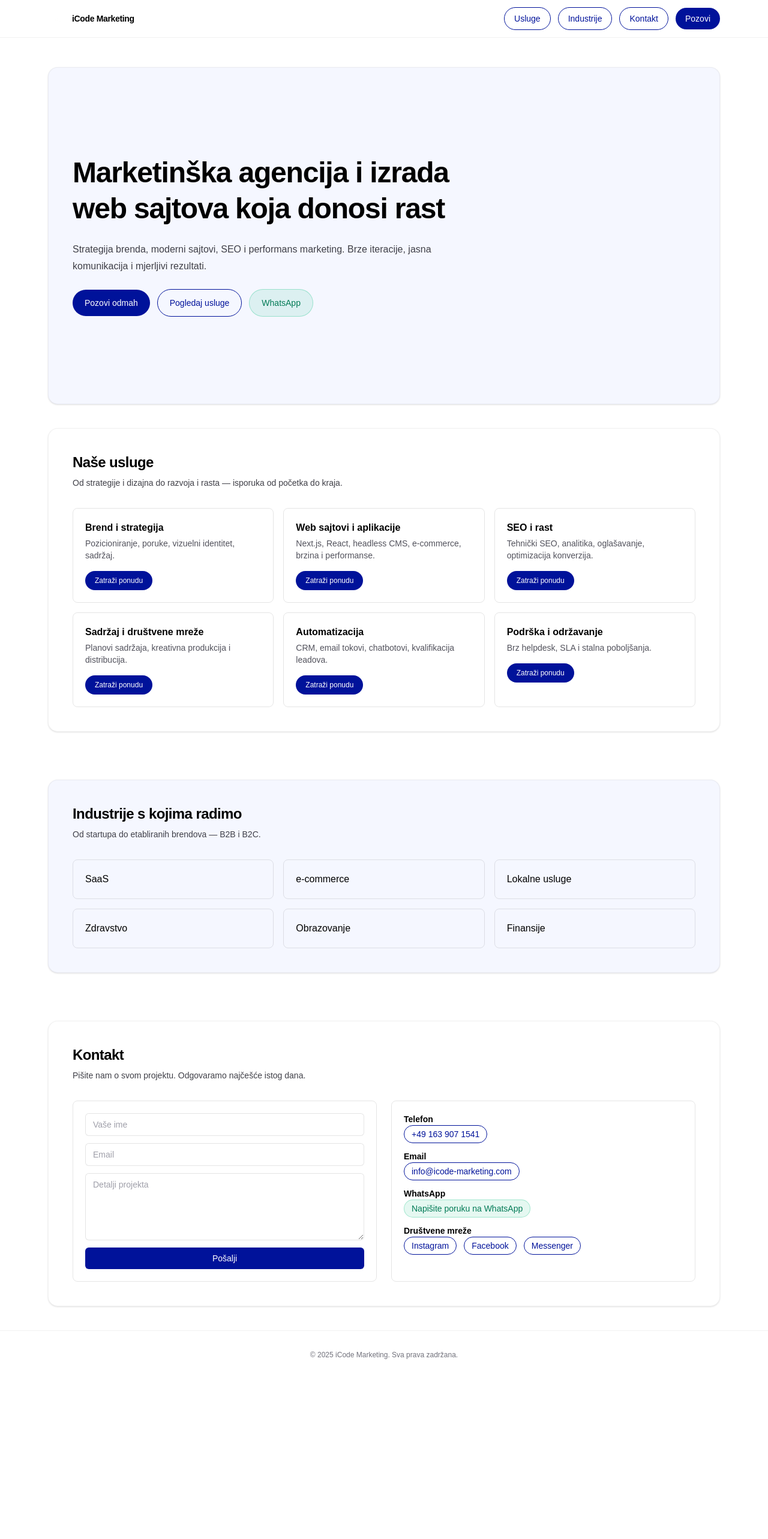
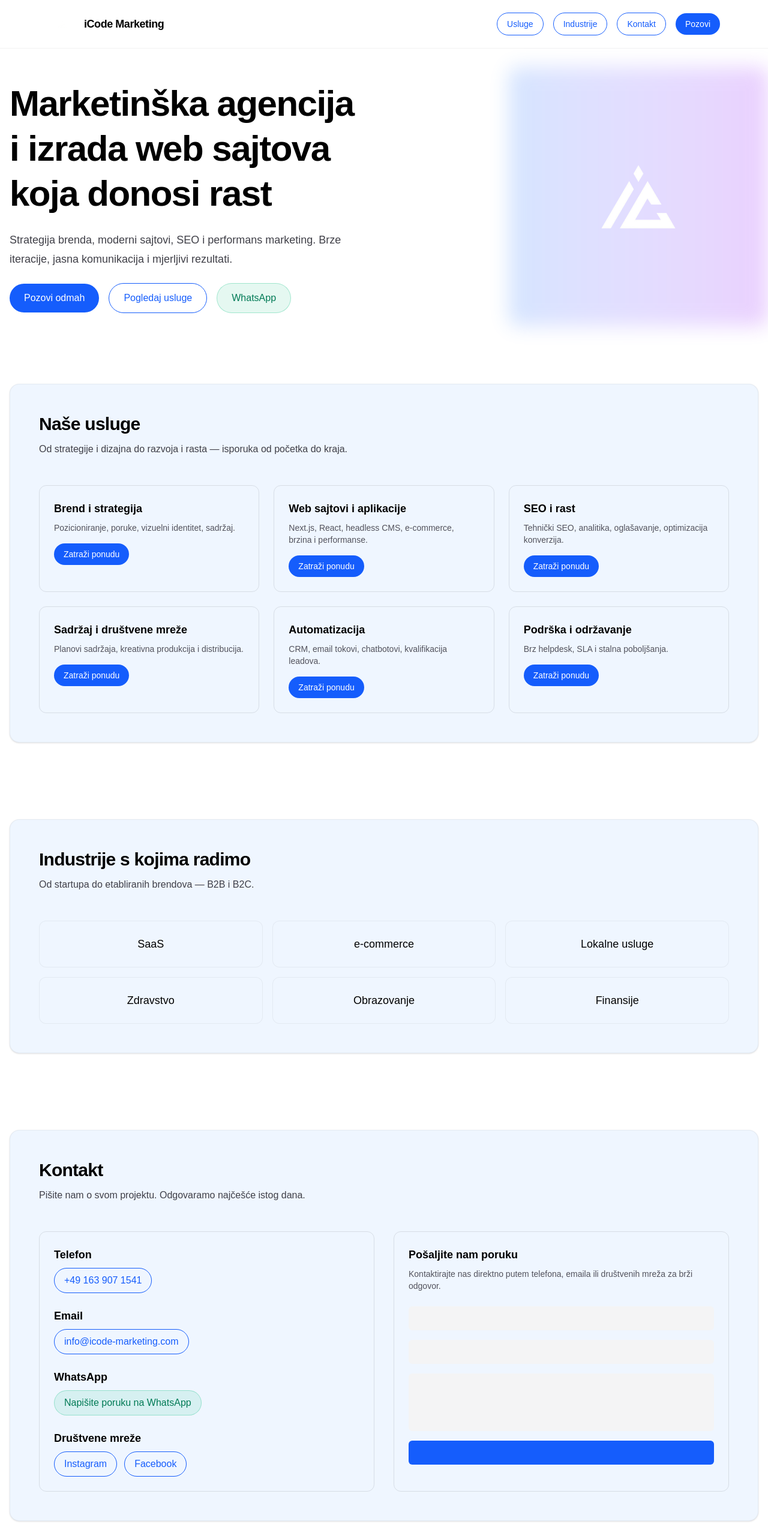
Before and after one commit to SergejNov/iCode-Portfolio, a Next.js app: page / in a window 1280 px wide. Shown: the top 2566 px of the page at 60% size. Before the commit the page ends 2299 px from the top, so only its background shows below. Built offline with nearby package versions, Linux system fonts and the light colour scheme.

Commit message:
ContactFormComp

```diff
--- /dev/null
+++ b/app/ContactForm.tsx
@@ -0,0 +1,73 @@
+"use client";
+
+import { useState } from 'react';
+
+export default function ContactForm() {
+  const [isLoading, setIsLoading] = useState(false);
+
+  const handleSubmit = async (e: React.FormEvent) => {
+    e.preventDefault();
+    setIsLoading(true);
+
+    const formData = new FormData(e.target as HTMLFormElement);
+    const data = {
+      name: formData.get('name'),
+      email: formData.get('email'),
+      message: formData.get('message')
+    };
+
+    try {
+      const response = await fetch('/api/contact', {
+        method: 'POST',
+        headers: {
+          'Content-Type': 'application/json',
+        },
+        body: JSON.stringify(data),
+      });
+
+      if (response.ok) {
+        alert('Poruka je uspješno poslana! Kontaktirat ćemo vas uskoro.');
+        (e.target as HTMLFormElement).reset();
+      } else {
+        alert('Došlo je do greške. Pokušajte ponovo.');
+      }
+    } catch (error) {
+      alert('Došlo je do greške. Pokušajte ponovo.');
+    } finally {
+      setIsLoading(false);
+    }
+  };
+
+  return (
+    <form onSubmit={handleSubmit} className="rounded-lg border border-black/10 p-5 dark:border-white/15">
+      <div className="grid gap-3">
+        <input
+          name="name"
+          className="rounded-md border border-black/10 bg-white px-3 py-2 text-sm outline-none placeholder:text-zinc-400 focus:border-blue-500 dark:border-white/20 dark:bg-black"
+          placeholder="Vaše ime"
+          required
+        />
+        <input
+          name="email"
+          className="rounded-md border border-black/10 bg-white px-3 py-2 text-sm outline-none placeholder:text-zinc-400 focus:border-blue-500 dark:border-white/20 dark:bg-black"
+          placeholder="Email"
+          type="email"
+          required
+        />
+        <textarea
+          name="message"
+          className="min-h-28 rounded-md border border-black/10 bg-white px-3 py-2 text-sm outline-none placeholder:text-zinc-400 focus:border-blue-500 dark:border-white/20 dark:bg-black"
+          placeholder="Detalji projekta"
+          required
+        />
+        <button
+          type="submit"
+          disabled={isLoading}
+          className="rounded-md bg-blue-600 px-4 py-2 text-sm font-medium text-white hover:bg-blue-700 disabled:opacity-50"
+        >
+          {isLoading ? 'Slanje...' : 'Pošalji'}
+        </button>
+      </div>
+    </form>
+  );
+}
--- a/app/page.tsx
+++ b/app/page.tsx
@@ -1,149 +1,169 @@
+
+
 import Image from "next/image";
-
+import ContactForm from "./ContactForm";
 export default function Home() {
   return (
     <div className="min-h-screen bg-white text-black dark:bg-black dark:text-zinc-50">
+      {/* Header */}
       <header className="fixed inset-x-0 top-0 z-50 border-b border-black/5 bg-white/80 backdrop-blur dark:border-white/10 dark:bg-black/60">
-        <div className="mx-auto flex max-w-6xl items-center justify-between px-4 py-3">
-          <div className="flex items-center gap-2">
-            <Image src="/iCodeLogo.png" alt="iCode Marketing logo" width={32} height={32} className="h-8 w-8 rounded" />
-            <span className="text-sm font-semibold tracking-tight">iCode Marketing</span>
+        <div className="mx-auto flex max-w-6xl items-center justify-between px-4 py-4">
+          <div className="flex items-center gap-3">
+            <Image
+              src="/iCodeLogo.png"
+              alt="iCode Marketing logo"
+              width={48}
+              height={48}
+              className="h-12 w-12"
+            />
+            <span className="text-lg font-semibold tracking-tight">iCode Marketing</span>
           </div>
-          <nav className="hidden items-center gap-3 text-sm font-medium sm:flex">
-            <a href="#services" className="rounded-full border border-[var(--brand)] px-4 py-2 text-[var(--brand)] transition hover:bg-[var(--brand-50)]">Usluge</a>
-            <a href="#coverage" className="rounded-full border border-[var(--brand)] px-4 py-2 text-[var(--brand)] transition hover:bg-[var(--brand-50)]">Industrije</a>
-            <a href="#contact" className="rounded-full border border-[var(--brand)] px-4 py-2 text-[var(--brand)] transition hover:bg-[var(--brand-50)]">Kontakt</a>
-            <a href="tel:+491639071541" className="rounded-full bg-[var(--brand)] px-4 py-2 text-white transition hover:opacity-90">Pozovi</a>
+
+          {/* Mobile Menu Button */}
+          <button
+            type="button"
+            className="sm:hidden rounded-lg p-2 hover:bg-gray-100 dark:hover:bg-gray-800"
+            aria-label="Toggle menu"
+          >
+            <svg className="h-6 w-6" fill="none" stroke="currentColor" viewBox="0 0 24 24">
+              <path strokeLinecap="round" strokeLinejoin="round" strokeWidth={2} d="M4 6h16M4 12h16M4 18h16" />
+            </svg>
+          </button>
+
+          {/* Desktop Navigation */}
+          <nav className="hidden items-center gap-4 text-sm font-medium sm:flex">
+            <a href="#services" className="rounded-full border border-blue-600 px-4 py-2 text-blue-600 transition hover:bg-blue-50 dark:border-blue-400 dark:text-blue-400 dark:hover:bg-blue-950">Usluge</a>
+            <a href="#coverage" className="rounded-full border border-blue-600 px-4 py-2 text-blue-600 transition hover:bg-blue-50 dark:border-blue-400 dark:text-blue-400 dark:hover:bg-blue-950">Industrije</a>
+            <a href="#contact" className="rounded-full border border-blue-600 px-4 py-2 text-blue-600 transition hover:bg-blue-50 dark:border-blue-400 dark:text-blue-400 dark:hover:bg-blue-950">Kontakt</a>
+            <a href="tel:+491639071541" className="rounded-full bg-blue-600 px-4 py-2 text-white transition hover:bg-blue-700 dark:bg-blue-500 dark:hover:bg-blue-600">Pozovi</a>
           </nav>
         </div>
       </header>
 
-      <main className="mx-auto max-w-6xl px-4">
-        <section id="hero" className="pt-24 sm:pt-28">
-          <div className="rounded-2xl border border-black/5 bg-[var(--brand-50)] p-6 shadow-sm dark:border-white/10 dark:bg-[var(--brand-100)] sm:p-10">
-            <div className="flex min-h-[60svh] flex-col items-start justify-center gap-6">
-              <h1 className="max-w-3xl text-balance text-4xl font-semibold leading-tight tracking-tight sm:text-5xl">
+      <main className="mx-auto max-w-7xl px-4 pt-20">
+        {/* Hero Section with Side Image */}
+        <section id="hero" className="py-8 sm:py-12">
+          <div className="grid grid-cols-1 items-center gap-8 lg:grid-cols-2">
+            {/* Text Content */}
+            <div className="flex flex-col items-start gap-6">
+              <h1 className="max-w-2xl text-balance text-4xl font-semibold leading-tight tracking-tight sm:text-5xl lg:text-6xl">
                 Marketinška agencija i izrada web sajtova koja donosi rast
               </h1>
-              <p className="max-w-2xl text-pretty text-base leading-7 text-zinc-700 dark:text-zinc-300">
+              <p className="max-w-xl text-pretty text-lg leading-8 text-zinc-700 dark:text-zinc-300">
                 Strategija brenda, moderni sajtovi, SEO i performans marketing. Brze iteracije, jasna komunikacija i mjerljivi rezultati.
               </p>
-              <div className="flex flex-wrap items-center gap-3">
-                <a href="tel:+491639071541" className="rounded-full bg-[var(--brand)] px-5 py-3 text-sm font-medium text-white transition hover:opacity-90">Pozovi odmah</a>
-                <a href="#services" className="rounded-full border border-[var(--brand)] px-5 py-3 text-sm font-medium text-[var(--brand)] hover:bg-[var(--brand-50)]">Pogledaj usluge</a>
-                <a href="https://wa.me/491639071541" target="_blank" rel="noopener noreferrer" className="rounded-full border border-emerald-500/30 bg-emerald-500/10 px-5 py-3 text-sm font-medium text-emerald-700 hover:bg-emerald-500/20 dark:text-emerald-300">WhatsApp</a>
+              <div className="flex flex-wrap items-center gap-4">
+                <a href="tel:+491639071541" className="rounded-full bg-blue-600 px-6 py-3 text-base font-medium text-white transition hover:bg-blue-700">Pozovi odmah</a>
+                <a href="#services" className="rounded-full border border-blue-600 px-6 py-3 text-base font-medium text-blue-600 hover:bg-blue-50 dark:border-blue-400 dark:text-blue-400 dark:hover:bg-blue-950">Pogledaj usluge</a>
+                <a href="https://wa.me/491639071541" target="_blank" rel="noopener noreferrer" className="rounded-full border border-emerald-500/30 bg-emerald-500/10 px-6 py-3 text-base font-medium text-emerald-700 hover:bg-emerald-500/20 dark:text-emerald-300">WhatsApp</a>
+              </div>
+            </div>
+
+            {/* Large Logo/Image */}
+            <div className="flex justify-center lg:justify-end">
+              <div className="relative">
+                <div className="absolute -inset-4 rounded-2xl bg-gradient-to-r from-blue-500 to-purple-600 opacity-20 blur-lg"></div>
+                <Image
+                  src="/iCodeLogo.png"
+                  alt="iCode Marketing"
+                  width={400}
+                  height={400}
+                  className="relative rounded-2xl object-contain"
+                  priority
+                />
               </div>
             </div>
           </div>
         </section>
 
-        <section id="services" className="scroll-mt-24 py-10">
-          <div className="rounded-2xl border border-black/5 bg-white p-6 shadow-sm dark:border-white/10 dark:bg-zinc-900 sm:p-10">
-            <h2 className="text-2xl font-semibold tracking-tight">Naše usluge</h2>
-            <p className="mt-2 max-w-2xl text-sm text-zinc-700 dark:text-zinc-300">
+        {/* Services Section */}
+        <section id="services" className="scroll-mt-20 py-16 sm:scroll-mt-24">
+          <div className="rounded-2xl border border-black/5 bg-blue-50 p-8 shadow-sm dark:border-white/10 dark:bg-blue-950/20 sm:p-12">
+            <h2 className="text-3xl font-semibold tracking-tight">Naše usluge</h2>
+            <p className="mt-3 max-w-2xl text-base text-zinc-700 dark:text-zinc-300">
               Od strategije i dizajna do razvoja i rasta — isporuka od početka do kraja.
             </p>
-            <div className="mt-8 grid gap-4 sm:grid-cols-2 lg:grid-cols-3">
-              <div className="rounded-lg border border-black/10 p-5 dark:border-white/15">
-                <h3 className="text-base font-semibold">Brend i strategija</h3>
-                <p className="mt-1 text-sm text-zinc-600 dark:text-zinc-300">Pozicioniranje, poruke, vizuelni identitet, sadržaj.</p>
+            <div className="mt-12 grid gap-6 sm:grid-cols-2 lg:grid-cols-3">
+              {[
+                { title: "Brend i strategija", desc: "Pozicioniranje, poruke, vizuelni identitet, sadržaj." },
+                { title: "Web sajtovi i aplikacije", desc: "Next.js, React, headless CMS, e‑commerce, brzina i performanse." },
+                { title: "SEO i rast", desc: "Tehnički SEO, analitika, oglašavanje, optimizacija konverzija." },
+                { title: "Sadržaj i društvene mreže", desc: "Planovi sadržaja, kreativna produkcija i distribucija." },
+                { title: "Automatizacija", desc: "CRM, email tokovi, chatbotovi, kvalifikacija leadova." },
+                { title: "Podrška i održavanje", desc: "Brz helpdesk, SLA i stalna poboljšanja." }
+              ].map((service, index) => (
+                <div key={index} className="rounded-xl border border-black/10 p-6 transition hover:shadow-md dark:border-white/15 dark:hover:shadow-zinc-800/50">
+                  <h3 className="text-lg font-semibold">{service.title}</h3>
+                  <p className="mt-2 text-sm text-zinc-600 dark:text-zinc-300">{service.desc}</p>
                   <div className="mt-4">
-                <a href="#contact" className="inline-block rounded-full bg-[var(--brand)] px-4 py-2 text-xs font-medium text-white hover:opacity-90">Zatraži ponudu</a>
+                    <a href="#contact" className="inline-block rounded-full bg-blue-600 px-4 py-2 text-sm font-medium text-white hover:bg-blue-700">Zatraži ponudu</a>
                   </div>
                 </div>
-              <div className="rounded-lg border border-black/10 p-5 dark:border-white/15">
-                <h3 className="text-base font-semibold">Web sajtovi i aplikacije</h3>
-                <p className="mt-1 text-sm text-zinc-600 dark:text-zinc-300">Next.js, React, headless CMS, e‑commerce, brzina i performanse.</p>
-                <div className="mt-4">
-                <a href="#contact" className="inline-block rounded-full bg-[var(--brand)] px-4 py-2 text-xs font-medium text-white hover:opacity-90">Zatraži ponudu</a>
+              ))}
             </div>
           </div>
-              <div className="rounded-lg border border-black/10 p-5 dark:border-white/15">
-                <h3 className="text-base font-semibold">SEO i rast</h3>
-                <p className="mt-1 text-sm text-zinc-600 dark:text-zinc-300">Tehnički SEO, analitika, oglašavanje, optimizacija konverzija.</p>
-                <div className="mt-4">
-                <a href="#contact" className="inline-block rounded-full bg-[var(--brand)] px-4 py-2 text-xs font-medium text-white hover:opacity-90">Zatraži ponudu</a>
+        </section>
+
+        {/* Coverage Section */}
+        <section id="coverage" className="scroll-mt-20 py-16 sm:scroll-mt-24">
+          <div className="rounded-2xl border border-black/5 bg-blue-50 p-8 shadow-sm dark:border-white/10 dark:bg-blue-950/20 sm:p-12">
+            <h2 className="text-3xl font-semibold tracking-tight">Industrije s kojima radimo</h2>
+            <p className="mt-3 max-w-2xl text-base text-zinc-700 dark:text-zinc-300">
+              Od startupa do etabliranih brendova — B2B i B2C.
+            </p>
+            <div className="mt-12 grid gap-4 sm:grid-cols-2 lg:grid-cols-3">
+              {['SaaS', 'e‑commerce', 'Lokalne usluge', 'Zdravstvo', 'Obrazovanje', 'Finansije'].map((industry, index) => (
+                <div key={index} className="rounded-xl border border-black/5 bg-blue-50 p-6 text-center text-lg font-medium dark:border-white/15 dark:bg-blue-950/20">
+                  {industry}
+                </div>
+              ))}
             </div>
           </div>
-              <div className="rounded-lg border border-black/10 p-5 dark:border-white/15">
-                <h3 className="text-base font-semibold">Sadržaj i društvene mreže</h3>
-                <p className="mt-1 text-sm text-zinc-600 dark:text-zinc-300">Planovi sadržaja, kreativna produkcija i distribucija.</p>
-                <div className="mt-4">
-                <a href="#contact" className="inline-block rounded-full bg-[var(--brand)] px-4 py-2 text-xs font-medium text-white hover:opacity-90">Zatraži ponudu</a>
+        </section>
+
+        {/* Contact Section */}
+        <section id="contact" className="scroll-mt-20 py-16 sm:scroll-mt-24">
+          <div className="rounded-2xl border border-black/5 bg-blue-50 p-8 shadow-sm dark:border-white/10 dark:bg-blue-950/20 sm:p-12">
+            <h2 className="text-3xl font-semibold tracking-tight">Kontakt</h2>
+            <p className="mt-3 max-w-2xl text-base text-zinc-700 dark:text-zinc-300">
+              Pišite nam o svom projektu. Odgovaramo najčešće istog dana.
+            </p>
+            <div className="mt-12 grid gap-8 lg:grid-cols-2">
+              <div className="rounded-xl border border-black/10 p-6 dark:border-white/15">
+                <div className="space-y-6">
+                  <div>
+                    <div className="text-lg font-semibold">Telefon</div>
+                    <a href="tel:+491639071541" className="mt-2 inline-block rounded-full border border-blue-600 px-4 py-2 text-blue-600 hover:bg-blue-50 dark:border-blue-400 dark:text-blue-400 dark:hover:bg-blue-950">+49 163 907 1541</a>
                   </div>
+                  <div>
+                    <div className="text-lg font-semibold">Email</div>
+                    <a href="mailto:info@icode-marketing.com" className="mt-2 inline-block rounded-full border border-blue-600 px-4 py-2 text-blue-600 hover:bg-blue-50 dark:border-blue-400 dark:text-blue-400 dark:hover:bg-blue-950">info@icode-marketing.com</a>
                   </div>
-              <div className="rounded-lg border border-black/10 p-5 dark:border-white/15">
-                <h3 className="text-base font-semibold">Automatizacija</h3>
-                <p className="mt-1 text-sm text-zinc-600 dark:text-zinc-300">CRM, email tokovi, chatbotovi, kvalifikacija leadova.</p>
-                <div className="mt-4">
-                <a href="#contact" className="inline-block rounded-full bg-[var(--brand)] px-4 py-2 text-xs font-medium text-white hover:opacity-90">Zatraži ponudu</a>
+                  <div>
+                    <div className="text-lg font-semibold">WhatsApp</div>
+                    <a href="https://wa.me/491639071541" target="_blank" rel="noopener noreferrer" className="mt-2 inline-block rounded-full border border-emerald-500/30 bg-emerald-500/10 px-4 py-2 text-emerald-700 hover:bg-emerald-500/20 dark:text-emerald-300">Napišite poruku na WhatsApp</a>
                   </div>
-              </div>
-              <div className="rounded-lg border border-black/10 p-5 dark:border-white/15">
-                <h3 className="text-base font-semibold">Podrška i održavanje</h3>
-                <p className="mt-1 text-sm text-zinc-600 dark:text-zinc-300">Brz helpdesk, SLA i stalna poboljšanja.</p>
-                <div className="mt-4">
-                <a href="#contact" className="inline-block rounded-full bg-[var(--brand)] px-4 py-2 text-xs font-medium text-white hover:opacity-90">Zatraži ponudu</a>
+                  <div>
+                    <div className="text-lg font-semibold">Društvene mreže</div>
+                    <div className="mt-2 flex flex-wrap gap-3">
+                      <a className="inline-block rounded-full border border-blue-600 px-4 py-2 text-blue-600 hover:bg-blue-50 dark:border-blue-400 dark:text-blue-400 dark:hover:bg-blue-950" href="https://www.instagram.com/icode.marketing" target="_blank" rel="noopener noreferrer">Instagram</a>
+                      <a className="inline-block rounded-full border border-blue-600 px-4 py-2 text-blue-600 hover:bg-blue-50 dark:border-blue-400 dark:text-blue-400 dark:hover:bg-blue-950" href="https://www.facebook.com/share/1A65FdQSPv/" target="_blank" rel="noopener noreferrer">Facebook</a>
                     </div>
                   </div>
                 </div>
               </div>
-        </section>
 
-        <section id="coverage" className="scroll-mt-24 py-10">
-          <div className="rounded-2xl border border-black/5 bg-[var(--brand-50)] p-6 shadow-sm dark:border-white/10 dark:bg-[var(--brand-100)] sm:p-10">
-            <h2 className="text-2xl font-semibold tracking-tight">Industrije s kojima radimo</h2>
-            <p className="mt-2 max-w-2xl text-sm text-zinc-700 dark:text-zinc-300">
-              Od startupa do etabliranih brendova — B2B i B2C.
+              {/* Contact Form Placeholder */}
+              <div className="rounded-xl border border-black/10 p-6 dark:border-white/15">
+                <p className="text-lg font-semibold">Pošaljite nam poruku</p>
+                <p className="mt-2 text-sm text-zinc-600 dark:text-zinc-300">
+                  Kontaktirajte nas direktno putem telefona, emaila ili društvenih mreža za brži odgovor.
                 </p>
-            <div className="mt-8 grid gap-4 sm:grid-cols-2 lg:grid-cols-3">
-              <div className="rounded-lg border border-black/10 p-5 dark:border-white/15">SaaS</div>
-              <div className="rounded-lg border border-black/10 p-5 dark:border-white/15">e‑commerce</div>
-              <div className="rounded-lg border border-black/10 p-5 dark:border-white/15">Lokalne usluge</div>
-              <div className="rounded-lg border border-black/10 p-5 dark:border-white/15">Zdravstvo</div>
-              <div className="rounded-lg border border-black/10 p-5 dark:border-white/15">Obrazovanje</div>
-              <div className="rounded-lg border border-black/10 p-5 dark:border-white/15">Finansije</div>
-            </div>
-          </div>
-        </section>
-
-        <section id="contact" className="scroll-mt-24 py-10">
-          <div className="rounded-2xl border border-black/5 bg-white p-6 shadow-sm dark:border-white/10 dark:bg-zinc-900 sm:p-10">
-            <h2 className="text-2xl font-semibold tracking-tight">Kontakt</h2>
-            <p className="mt-2 max-w-2xl text-sm text-zinc-700 dark:text-zinc-300">
-              Pišite nam o svom projektu. Odgovaramo najčešće istog dana.
-            </p>
-            <div className="mt-8 grid gap-6 sm:grid-cols-2">
-            <form className="rounded-lg border border-black/10 p-5 dark:border-white/15">
-              <div className="grid gap-3">
-                <input className="rounded-md border border-black/10 bg-white px-3 py-2 text-sm outline-none placeholder:text-zinc-400 focus:border-[var(--brand)] dark:border-white/20 dark:bg-black" placeholder="Vaše ime" />
-                <input className="rounded-md border border-black/10 bg-white px-3 py-2 text-sm outline-none placeholder:text-zinc-400 focus:border-[var(--brand)] dark:border-white/20 dark:bg-black" placeholder="Email" type="email" />
-                <textarea className="min-h-28 rounded-md border border-black/10 bg-white px-3 py-2 text-sm outline-none placeholder:text-zinc-400 focus:border-[var(--brand)] dark:border-white/20 dark:bg-black" placeholder="Detalji projekta" />
-                <button type="button" className="rounded-md bg-[var(--brand)] px-4 py-2 text-sm font-medium text-white hover:opacity-90">Pošalji</button>
-              </div>
-            </form>
-            <div className="rounded-lg border border-black/10 p-5 text-sm dark:border-white/15">
-              <div className="space-y-3">
-                <div>
-                  <div className="font-semibold">Telefon</div>
-                  <a href="tel:+491639071541" className="inline-block rounded-full border border-[var(--brand)] px-3 py-1 text-[var(--brand)] hover:bg-[var(--brand-50)]">+49 163 907 1541</a>
-                </div>
-                <div>
-                  <div className="font-semibold">Email</div>
-                  <a href="mailto:info@icode-marketing.com" className="inline-block rounded-full border border-[var(--brand)] px-3 py-1 text-[var(--brand)] hover:bg-[var(--brand-50)]">info@icode-marketing.com</a>
-                </div>
-                <div>
-                  <div className="font-semibold">WhatsApp</div>
-                  <a href="https://wa.me/491639071541" target="_blank" rel="noopener noreferrer" className="inline-block rounded-full border border-emerald-500/30 bg-emerald-500/10 px-3 py-1 text-emerald-700 hover:bg-emerald-500/20 dark:text-emerald-300">Napišite poruku na WhatsApp</a>
-                </div>
-                <div>
-                  <div className="font-semibold">Društvene mreže</div>
-                  <div className="flex flex-wrap gap-3">
-                    <a className="inline-block rounded-full border border-[var(--brand)] px-3 py-1 text-[var(--brand)] hover:bg-[var(--brand-50)]" href="https://www.instagram.com/icode.marketing?igsh=MWVpMjZpY2tobmxnYQ==" target="_blank" rel="noopener noreferrer">Instagram</a>
-                    <a className="inline-block rounded-full border border-[var(--brand)] px-3 py-1 text-[var(--brand)] hover:bg-[var(--brand-50)]" href="https://www.facebook.com/share/1A65FdQSPv/?mibextid=wwXIfr" target="_blank" rel="noopener noreferrer">Facebook</a>
-                    <a className="inline-block rounded-full border border-[var(--brand)] px-3 py-1 text-[var(--brand)] hover:bg-[var(--brand-50)]" href="#" target="_blank" rel="noopener noreferrer">Messenger</a>
-                  </div>
-                </div>
+                <div className="mt-6 space-y-4">
+                  <div className="h-10 rounded-md bg-zinc-100 dark:bg-zinc-800"></div>
+                  <div className="h-10 rounded-md bg-zinc-100 dark:bg-zinc-800"></div>
+                  <div className="h-24 rounded-md bg-zinc-100 dark:bg-zinc-800"></div>
+                  <div className="h-10 rounded-md bg-blue-600"></div>
                 </div>
               </div>
             </div>
@@ -151,7 +171,7 @@ export default function Home() {
         </section>
       </main>
 
-      <footer className="border-t border-black/5 py-8 text-center text-xs text-zinc-500 dark:border-white/10">
+      <footer className="border-t border-black/5 py-12 text-center text-sm text-zinc-500 dark:border-white/10">
         &copy; {new Date().getFullYear()} iCode Marketing. Sva prava zadržana.
       </footer>
     </div>
```
Lines whose indentation alone changed are shown as unchanged.
